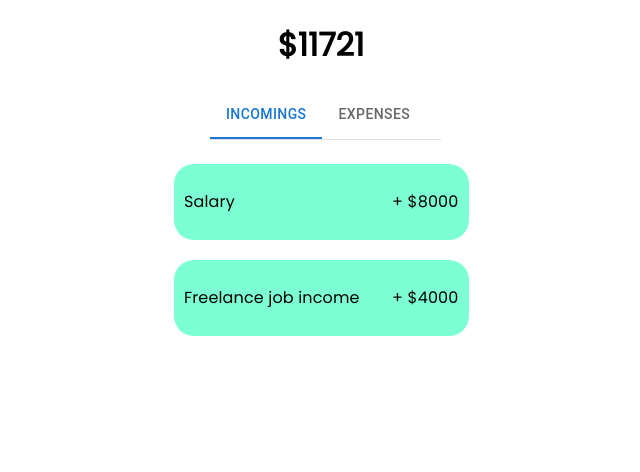
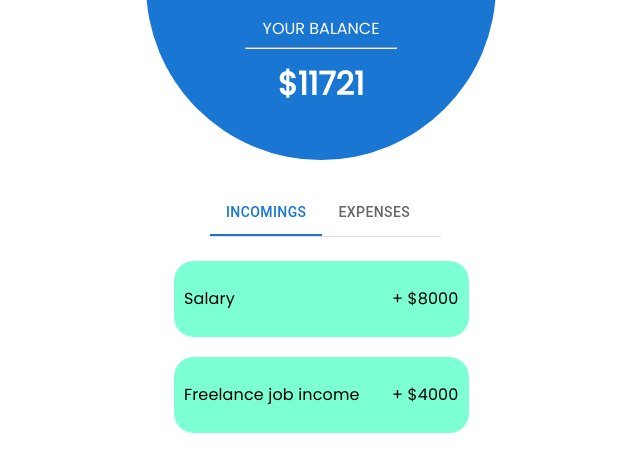
Before and after one commit to SerhatPolat/fintech-web-app, a React (Create React App) app: page / in a window 1280 px wide. Shown: the top 472 px of the page, without its empty margins (319-959 px from the left). Built offline with nearby package versions, Linux system fonts and the light colour scheme.

Commit message:
some css changes have been made

```diff
--- a/src/App.css
+++ b/src/App.css
@@ -9,3 +9,14 @@
   margin: auto;
   text-align: center;
 }
+
+.App .halfCircle {
+  background-color: #1976d2;
+  color: white;
+  position: absolute;
+  z-index: -1;
+  height: 350px;
+  width: 350px;
+  top: -190px;
+  border-radius: 175px;
+}
--- a/src/App.js
+++ b/src/App.js
@@ -1,10 +1,11 @@
 import "./App.css";
 import BasicTabs from "./components/tabs";
-import Balance from "./components/balance";
+import Balance from "./components/balance/balance";
 
 function App() {
   return (
     <div className="App">
+      <div className="halfCircle"></div>
       <Balance></Balance>
       <BasicTabs></BasicTabs>
     </div>
--- /dev/null
+++ b/src/components/balance/balance.css
@@ -0,0 +1,13 @@
+.balanceDiv {
+  margin-bottom: 80px;
+}
+
+.balanceDiv * {
+  color: white;
+}
+
+.balanceDiv hr {
+  width: 150px;
+  margin-top: -10px;
+  margin-bottom: -10px;
+}
--- a/src/components/balance.js
+++ b/src/components/balance/balance.js
@@ -1,6 +1,7 @@
 import React from "react";
-import incomingData from "./incoming/incomingData";
-import expenseData from "./expense/expenseData";
+import incomingData from "../incoming/incomingData";
+import expenseData from "../expense/expenseData";
+import "./balance.css";
 
 export default function Balance() {
   const { incomings } = incomingData;
@@ -18,5 +19,11 @@ export default function Balance() {
 
   const balance = totalIncoming - totalExpense;
 
-  return <h1>${balance}</h1>;
+  return (
+    <div className="balanceDiv">
+      <p className="yourBalanceHeader">YOUR BALANCE</p>
+      <hr />
+      <h1 className="balance">${balance}</h1>
+    </div>
+  );
 }
```
